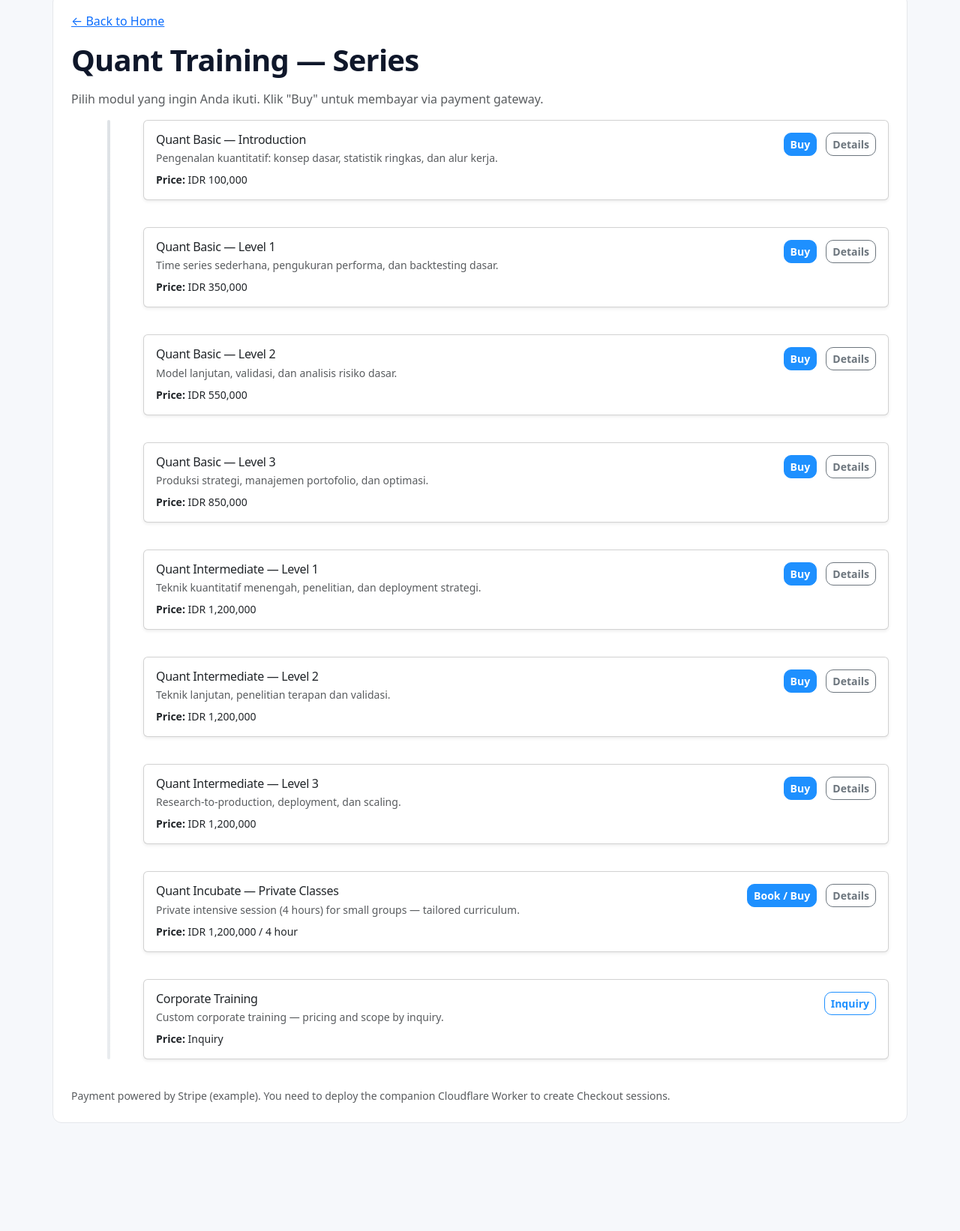
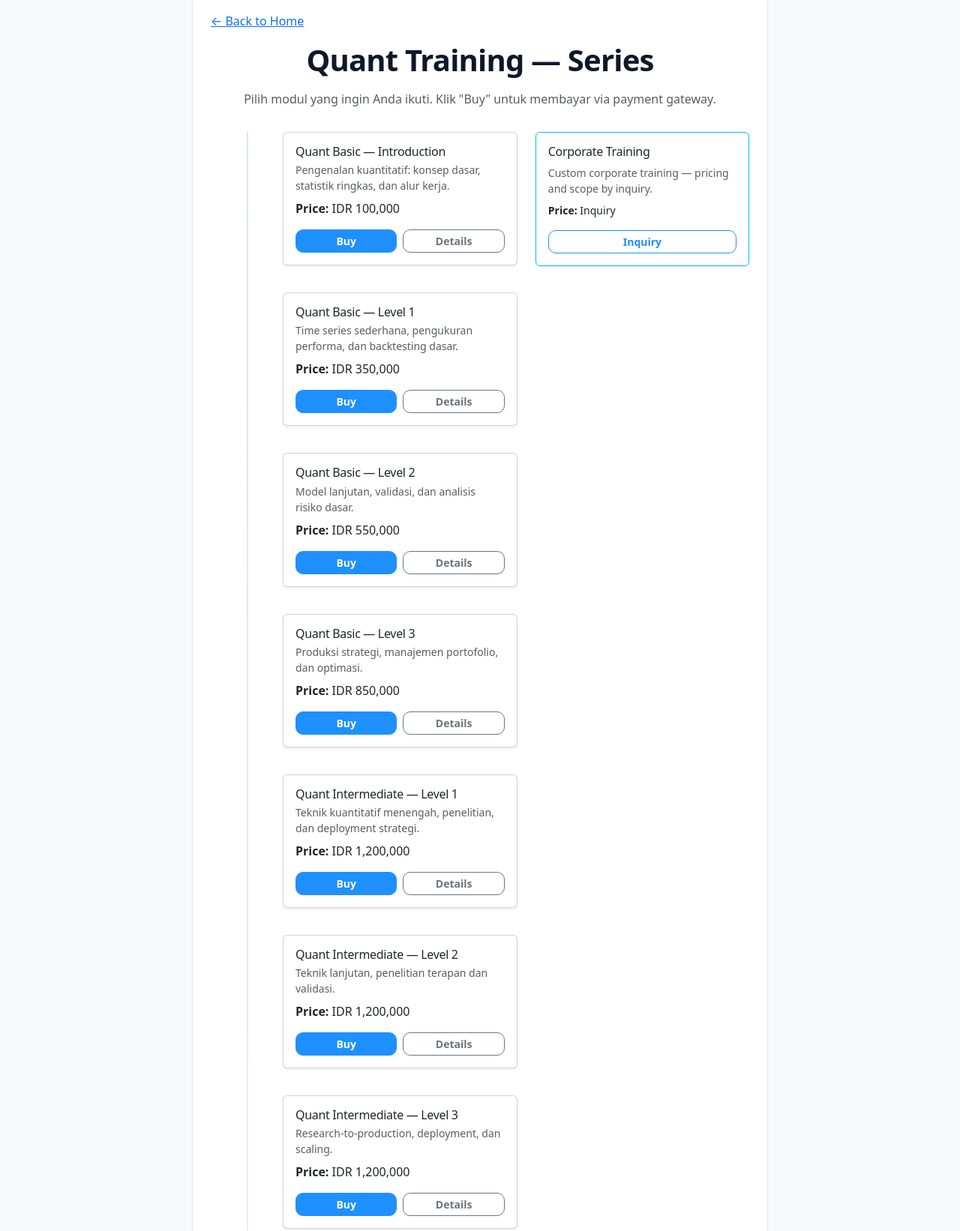
Before and after one commit to kemtol/BBBANDAR, a plain HTML site: page training-quant-finance-saham/index.html in a window 1280 px wide. Shown: the part 33-1675 px from the top of the page at 75% size. Before the commit the page ends 1555 px from the top, so only its background shows below. Drawn offline with nearby package versions, Linux system fonts and the light colour scheme.

Commit message:
benerin halaman training

```diff
--- a/training-quant-finance-saham/index.html
+++ b/training-quant-finance-saham/index.html
@@ -1,5 +1,6 @@
 <!doctype html>
 <html lang="id">
+
 <head>
   <meta charset="utf-8">
   <meta name="viewport" content="width=device-width,initial-scale=1">
@@ -7,26 +8,32 @@
   <link href="https://cdn.jsdelivr.net/npm/bootstrap@5.3.0/dist/css/bootstrap.min.css" rel="stylesheet">
   <link rel="stylesheet" href="/style.css?v=1.5">
   <style>
+    .container {
+      max-width: 768px!important;
+    }
     /* Timeline styles specific to this page */
     .timeline {
       position: relative;
       padding-left: 72px;
       margin-top: 1rem;
     }
+
     .timeline::before {
       content: '';
       position: absolute;
       left: 36px;
       top: 0;
       bottom: 0;
-      width: 4px;
-      background: linear-gradient(180deg, #dee2e6, #e9ecef);
+      width: 2px;
+      background: linear-gradient(180deg, #dee2e6, #eee);
       border-radius: 2px;
     }
+
     .timeline-item {
       position: relative;
       margin-bottom: 2.25rem;
     }
+
     .timeline-marker {
       position: absolute;
       left: 24px;
@@ -36,38 +43,54 @@
       border-radius: 50%;
       background: #fff;
       border: 4px solid var(--bs-primary);
-      box-shadow: 0 2px 6px rgba(0,0,0,0.06);
+      box-shadow: 0 2px 6px rgba(0, 0, 0, 0.06);
     }
+
     .timeline-content {
       margin-left: 0;
     }
-    @media (min-width: 768px){
-      .timeline { padding-left: 96px; }
-      .timeline::before { left: 48px; }
-      .timeline-marker { left: 36px; }
+
+    @media (min-width: 768px) {
+      .timeline {
+        padding-left: 96px;
+      }
+
+      .timeline::before {
+        left: 48px;
+      }
+
+      .timeline-marker {
+        left: 36px;
+      }
     }
   </style>
 </head>
+
 <body>
   <div class="this-page my-4 p-4 container">
     <a href="/" class="d-inline-block mb-3">← Back to Home</a>
-    <h1 class="mb-3">Quant Training — Series</h1>
-    <p class="text-muted">Pilih modul yang ingin Anda ikuti. Klik "Buy" untuk membayar via payment gateway.</p>
-
+    <h1 class="mb-3 text-center">Quant Training — Series</h1>
+    <p class="text-muted text-center">Pilih modul yang ingin Anda ikuti. Klik "Buy" untuk membayar via payment gateway.</p>
+    <div id="quant-training-series" class="row">
+      <!-- Left: timeline (main modules) -->
+      <div class="col-12 col-md-7">
         <div class="timeline">
         <!-- Quant Basic — Introduction -->
         <div class="timeline-item">
           <div class="timeline-marker" aria-hidden></div>
           <div class="timeline-content card shadow-sm">
-          <div class="card-body d-md-flex justify-content-between align-items-start">
+            <div class="card-body">
               <div>
                 <h3 class="h6 mb-1">Quant Basic — Introduction</h3>
-              <div class="text-muted small mb-2">Pengenalan kuantitatif: konsep dasar, statistik ringkas, dan alur kerja.</div>
-              <div class="small"><strong>Price:</strong> IDR 100,000</div>
+                <div class="text-muted small mb-2">Pengenalan kuantitatif: konsep dasar, statistik ringkas, dan alur
+                  kerja.</div>
+                <div class="mb-3"><strong>Price:</strong> IDR 100,000</div>
               </div>
-            <div class="mt-2 mt-md-0">
-              <button class="btn btn-sm btn-primary btn-buy" data-sku="quant-basic-intro" data-price="100000">Buy</button>
-              <a href="/training-quant-finance-saham/quant-basic-intro.html" class="btn btn-sm btn-outline-secondary ms-2">Details</a>
+              <div class="mt-2 mt-md-0 d-flex">
+                <button class="btn btn-sm btn-primary btn-buy w-50" data-sku="quant-basic-intro"
+                  data-price="100000">Buy</button>
+                <a href="/training-quant-finance-saham/quant-basic-intro.html"
+                  class="btn btn-sm btn-outline-secondary ms-2 w-50">Details</a>
               </div>
             </div>
           </div>
@@ -77,15 +100,18 @@
         <div class="timeline-item">
           <div class="timeline-marker" aria-hidden></div>
           <div class="timeline-content card shadow-sm">
-          <div class="card-body d-md-flex justify-content-between align-items-start">
+            <div class="card-body">
               <div>
                 <h3 class="h6 mb-1">Quant Basic — Level 1</h3>
-              <div class="text-muted small mb-2">Time series sederhana, pengukuran performa, dan backtesting dasar.</div>
-              <div class="small"><strong>Price:</strong> IDR 350,000</div>
+                <div class="text-muted small mb-2">Time series sederhana, pengukuran performa, dan backtesting dasar.
                 </div>
-            <div class="mt-2 mt-md-0">
-              <button class="btn btn-sm btn-primary btn-buy" data-sku="quant-basic-l1" data-price="350000">Buy</button>
-              <a href="/training-quant-finance-saham/quant-basic-l1.html" class="btn btn-sm btn-outline-secondary ms-2">Details</a>
+                <div class="mb-3"><strong>Price:</strong> IDR 350,000</div>
+              </div>
+              <div class="mt-2 mt-md-0 d-flex">
+                <button class="btn btn-sm btn-primary btn-buy w-50" data-sku="quant-basic-l1"
+                  data-price="350000">Buy</button>
+                <a href="/training-quant-finance-saham/quant-basic-l1.html"
+                  class="btn btn-sm btn-outline-secondary ms-2 w-50">Details</a>
               </div>
             </div>
           </div>
@@ -95,15 +121,17 @@
         <div class="timeline-item">
           <div class="timeline-marker" aria-hidden></div>
           <div class="timeline-content card shadow-sm">
-          <div class="card-body d-md-flex justify-content-between align-items-start">
+            <div class="card-body">
               <div>
                 <h3 class="h6 mb-1">Quant Basic — Level 2</h3>
                 <div class="text-muted small mb-2">Model lanjutan, validasi, dan analisis risiko dasar.</div>
-              <div class="small"><strong>Price:</strong> IDR 550,000</div>
+                <div class="mb-3"><strong>Price:</strong> IDR 550,000</div>
               </div>
-            <div class="mt-2 mt-md-0">
-              <button class="btn btn-sm btn-primary btn-buy" data-sku="quant-basic-l2" data-price="550000">Buy</button>
-              <a href="/training-quant-finance-saham/quant-basic-l2.html" class="btn btn-sm btn-outline-secondary ms-2">Details</a>
+              <div class="mt-2 mt-md-0 d-flex">
+                <button class="btn btn-sm btn-primary btn-buy w-50" data-sku="quant-basic-l2"
+                  data-price="550000">Buy</button>
+                <a href="/training-quant-finance-saham/quant-basic-l2.html"
+                  class="btn btn-sm btn-outline-secondary ms-2 w-50">Details</a>
               </div>
             </div>
           </div>
@@ -113,15 +141,17 @@
         <div class="timeline-item">
           <div class="timeline-marker" aria-hidden></div>
           <div class="timeline-content card shadow-sm">
-          <div class="card-body d-md-flex justify-content-between align-items-start">
+            <div class="card-body">
               <div>
                 <h3 class="h6 mb-1">Quant Basic — Level 3</h3>
                 <div class="text-muted small mb-2">Produksi strategi, manajemen portofolio, dan optimasi.</div>
-              <div class="small"><strong>Price:</strong> IDR 850,000</div>
+                <div class="mb-3"><strong>Price:</strong> IDR 850,000</div>
               </div>
-            <div class="mt-2 mt-md-0">
-              <button class="btn btn-sm btn-primary btn-buy" data-sku="quant-basic-l3" data-price="850000">Buy</button>
-              <a href="/training-quant-finance-saham/quant-basic-l3.html" class="btn btn-sm btn-outline-secondary ms-2">Details</a>
+              <div class="mt-2 mt-md-0 d-flex">
+                <button class="btn btn-sm btn-primary btn-buy w-50" data-sku="quant-basic-l3"
+                  data-price="850000">Buy</button>
+                <a href="/training-quant-finance-saham/quant-basic-l3.html"
+                  class="btn btn-sm btn-outline-secondary ms-2 w-50">Details</a>
               </div>
             </div>
           </div>
@@ -131,15 +161,18 @@
         <div class="timeline-item">
           <div class="timeline-marker" aria-hidden></div>
           <div class="timeline-content card shadow-sm">
-          <div class="card-body d-md-flex justify-content-between align-items-start">
+            <div class="card-body">
               <div>
                 <h3 class="h6 mb-1">Quant Intermediate — Level 1</h3>
-              <div class="text-muted small mb-2">Teknik kuantitatif menengah, penelitian, dan deployment strategi.</div>
-              <div class="small"><strong>Price:</strong> IDR 1,200,000</div>
+                <div class="text-muted small mb-2">Teknik kuantitatif menengah, penelitian, dan deployment strategi.
                 </div>
-            <div class="mt-2 mt-md-0">
-              <button class="btn btn-sm btn-primary btn-buy" data-sku="quant-intermediate-1" data-price="1200000">Buy</button>
-              <a href="/training-quant-finance-saham/quant-intermediate-1.html" class="btn btn-sm btn-outline-secondary ms-2">Details</a>
+                <div class="mb-3"><strong>Price:</strong> IDR 1,200,000</div>
+              </div>
+              <div class="mt-2 mt-md-0 d-flex">
+                <button class="btn btn-sm btn-primary btn-buy w-50" data-sku="quant-intermediate-1"
+                  data-price="1200000">Buy</button>
+                <a href="/training-quant-finance-saham/quant-intermediate-1.html"
+                  class="btn btn-sm btn-outline-secondary ms-2 w-50">Details</a>
               </div>
             </div>
           </div>
@@ -149,15 +182,17 @@
         <div class="timeline-item">
           <div class="timeline-marker" aria-hidden></div>
           <div class="timeline-content card shadow-sm">
-          <div class="card-body d-md-flex justify-content-between align-items-start">
+            <div class="card-body">
               <div>
                 <h3 class="h6 mb-1">Quant Intermediate — Level 2</h3>
                 <div class="text-muted small mb-2">Teknik lanjutan, penelitian terapan dan validasi.</div>
-              <div class="small"><strong>Price:</strong> IDR 1,200,000</div>
+                <div class="mb-3"><strong>Price:</strong> IDR 1,200,000</div>
               </div>
-            <div class="mt-2 mt-md-0">
-              <button class="btn btn-sm btn-primary btn-buy" data-sku="quant-intermediate-2" data-price="1200000">Buy</button>
-              <a href="/training-quant-finance-saham/quant-intermediate-2.html" class="btn btn-sm btn-outline-secondary ms-2">Details</a>
+              <div class="mt-2 mt-md-0 d-flex">
+                <button class="btn btn-sm btn-primary btn-buy w-50" data-sku="quant-intermediate-2"
+                  data-price="1200000">Buy</button>
+                <a href="/training-quant-finance-saham/quant-intermediate-2.html"
+                  class="btn btn-sm btn-outline-secondary ms-2 w-50">Details</a>
               </div>
             </div>
           </div>
@@ -167,15 +202,17 @@
         <div class="timeline-item">
           <div class="timeline-marker" aria-hidden></div>
           <div class="timeline-content card shadow-sm">
-          <div class="card-body d-md-flex justify-content-between align-items-start">
+            <div class="card-body">
               <div>
                 <h3 class="h6 mb-1">Quant Intermediate — Level 3</h3>
                 <div class="text-muted small mb-2">Research-to-production, deployment, dan scaling.</div>
-              <div class="small"><strong>Price:</strong> IDR 1,200,000</div>
+                <div class="mb-3"><strong>Price:</strong> IDR 1,200,000</div>
               </div>
-            <div class="mt-2 mt-md-0">
-              <button class="btn btn-sm btn-primary btn-buy" data-sku="quant-intermediate-3" data-price="1200000">Buy</button>
-              <a href="/training-quant-finance-saham/quant-intermediate-3.html" class="btn btn-sm btn-outline-secondary ms-2">Details</a>
+              <div class="mt-2 mt-md-0 d-flex">
+                <button class="btn btn-sm btn-primary btn-buy w-50" data-sku="quant-intermediate-3"
+                  data-price="1200000">Buy</button>
+                <a href="/training-quant-finance-saham/quant-intermediate-3.html"
+                  class="btn btn-sm btn-outline-secondary ms-2 w-50">Details</a>
               </div>
             </div>
           </div>
@@ -185,70 +222,93 @@
         <div class="timeline-item">
           <div class="timeline-marker" aria-hidden></div>
           <div class="timeline-content card shadow-sm">
-          <div class="card-body d-md-flex justify-content-between align-items-start">
+            <div class="card-body">
               <div>
                 <h3 class="h6 mb-1">Quant Incubate — Private Classes</h3>
-              <div class="text-muted small mb-2">Private intensive session (4 hours) for small groups — tailored curriculum.</div>
-              <div class="small"><strong>Price:</strong> IDR 1,200,000 / 4 hour</div>
+                <div class="text-muted small mb-2">Private intensive session (4 hours) for small groups — tailored
+                  curriculum.</div>
+                <div class="mb-3"><strong>Price:</strong> IDR 1,200,000 / 4 hour</div>
               </div>
-            <div class="mt-2 mt-md-0">
-              <button class="btn btn-sm btn-primary btn-buy" data-sku="private" data-price="1200000">Book / Buy</button>
-              <a href="/training-quant-finance-saham/private.html" class="btn btn-sm btn-outline-secondary ms-2">Details</a>
+              <div class="mt-2 mt-md-0 d-flex">
+                <button class="btn btn-sm btn-primary btn-buy w-50" data-sku="private" data-price="1200000">Book /
+                  Buy</button>
+                <a href="/training-quant-finance-saham/private.html"
+                  class="btn btn-sm btn-outline-secondary ms-2 w-50">Details</a>
               </div>
             </div>
           </div>
         </div>
 
-      <!-- Corporate training -->
-      <div class="timeline-item">
+          <!-- Corporate training (mobile fallback) -->
+          <div class="timeline-item d-md-none">
             <div class="timeline-marker" aria-hidden></div>
             <div class="timeline-content card shadow-sm">
-          <div class="card-body d-md-flex justify-content-between align-items-start">
+              <div class="card-body">
                 <div>
                   <h3 class="h6 mb-1">Corporate Training</h3>
                   <div class="text-muted small mb-2">Custom corporate training — pricing and scope by inquiry.</div>
-              <div class="small"><strong>Price:</strong> Inquiry</div>
+                  <div class="mb-3"><strong>Price:</strong> Inquiry</div>
                 </div>
-            <div class="mt-2 mt-md-0">
-              <a href="mailto:?subject=Corporate%20Training%20Inquiry%20-%20BBBANDAR" class="btn btn-sm btn-outline-primary">Inquiry</a>
-            </div>
+                <div class="mt-2 mt-md-0 d-flex">
+                  <a href="mailto:?subject=Corporate%20Training%20Inquiry%20-%20BBBANDAR"
+                    class="btn btn-sm btn-outline-primary">Inquiry</a>
                 </div>
               </div>
             </div>
           </div>
 
-    <div class="mt-4">
-      <small class="text-muted">Payment powered by Stripe (example). You need to deploy the companion Cloudflare Worker to create Checkout sessions.</small>
+        </div>
+      </div>
+
+      <!-- Right: Corporate Training card (desktop) -->
+      <div class="col-12 col-md-5">
+        <aside class="position-sticky mt-3" style="top:2rem;">
+          <div class="card shadow-sm d-none d-md-block" style="border-color: deepskyblue;">
+            <div class="card-body">
+              <h3 class="h6 mb-2">Corporate Training</h3>
+              <p class="text-muted small mb-2">Custom corporate training — pricing and scope by inquiry.</p>
+              <div class="small mb-3"><strong>Price:</strong> Inquiry</div>
+              <a href="mailto:?subject=Corporate%20Training%20Inquiry%20-%20BBBANDAR"
+                class="btn btn-sm btn-outline-primary w-100">Inquiry</a>
+            </div>
+          </div>
+        </aside>
+      </div>
+    </div>
+    <div class="mt-4 text-center">
+      <small class="text-muted">Payment powered by Stripe (example). You need to deploy the companion Cloudflare Worker
+        to create Checkout sessions.</small>
     </div>
   </div>
 
   <script src="https://code.jquery.com/jquery-3.6.0.min.js"></script>
   <script>
     // Client-side: when Buy is clicked, call your Cloudflare Worker to create a Checkout session
-    $(function(){
-      $('.btn-buy').on('click', async function(){
+    $(function () {
+      $('.btn-buy').on('click', async function () {
         const sku = $(this).data('sku');
         const price = $(this).data('price');
 
         // Ask user for worker endpoint and secret (or store in dashboard for convenience)
         const endpoint = prompt('Enter your Worker endpoint URL to create checkout session (e.g. https://.../create-checkout)');
-        if(!endpoint) return;
+        if (!endpoint) return;
         const token = prompt('Enter your Worker secret (will be sent as Bearer token)');
-        if(!token) return;
+        if (!token) return;
 
         const payload = { sku, price, currency: 'IDR', productName: sku, successUrl: window.location.origin + '/training-quant-finance-saham/success.html', cancelUrl: window.location.href };
-        try{
+        try {
           const r = await fetch(endpoint, {
-            method: 'POST', headers: { 'Content-Type':'application/json', 'Authorization': 'Bearer ' + token }, body: JSON.stringify(payload)
+            method: 'POST', headers: { 'Content-Type': 'application/json', 'Authorization': 'Bearer ' + token }, body: JSON.stringify(payload)
           });
           const j = await r.json();
-          if(!r.ok){ alert('Worker error: ' + (j && j.error ? j.error : r.statusText)); return; }
+          if (!r.ok) { alert('Worker error: ' + (j && j.error ? j.error : r.statusText)); return; }
           // Worker should return { url: 'https://checkout.stripe.com/...' }
-          if(j.url){ window.location.href = j.url; }
+          if (j.url) { window.location.href = j.url; }
           else alert('No checkout url returned');
-        }catch(err){ alert('Error: ' + err.message); }
+        } catch (err) { alert('Error: ' + err.message); }
       });
     });
   </script>
 </body>
+
 </html>
```
Lines whose indentation alone changed are shown as unchanged.
